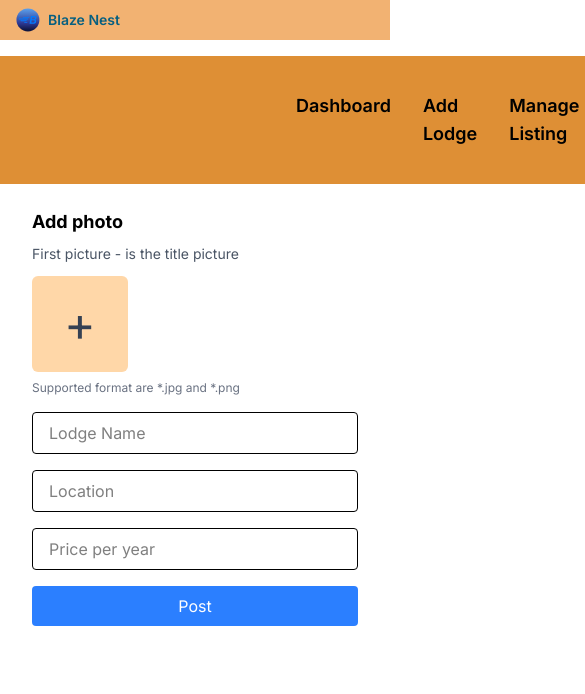
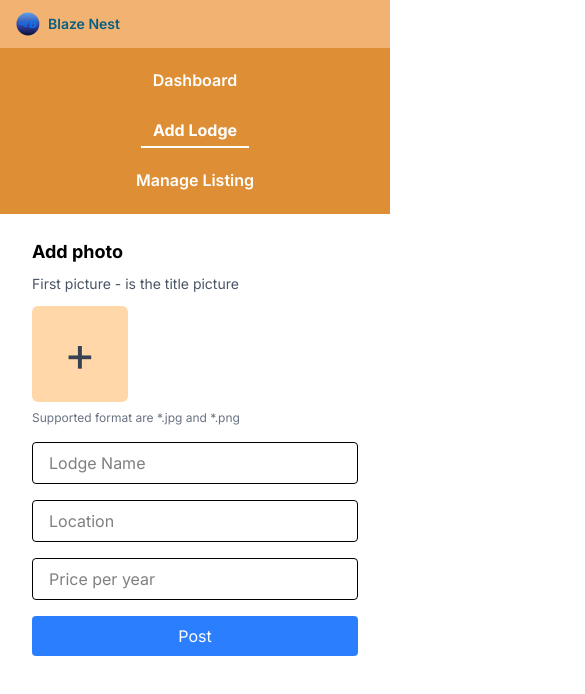
Before and after one commit to ben781105/blaze-nest, a React (Vite) app: page /add-lodge in a window 390 px wide. Shown: the top 694 px of the page, 585 px wide, since content can reach past the window. Built offline with nearby package versions, Linux system fonts and the light colour scheme.

Commit message:
Add Dashboard.jsx, AddLodge.jsx, Tabs.jsx to responsive branch

```diff
--- a/src/components/Tabs.jsx
+++ b/src/components/Tabs.jsx
@@ -8,9 +8,9 @@ const Tabs = () => {
   ];
 
   return (
-    <div className="flex flex-col">
+    <div className="flex flex-col w-full">
       {/* Logo Header */}
-      <div className="bg-[#F2B272] flex items-center px-4 py-2 mb-4">
+      <div className="bg-[#F2B272] flex items-center px-4 py-3">
         <img
           src="/svgs/blaze-nest-logo.svg"
           alt="Blaze Nest Logo"
@@ -19,18 +19,18 @@ const Tabs = () => {
         <span className="text-sm font-semibold text-[#065F80]">Blaze Nest</span>
       </div>
 
-      {/* Centered, narrower Navigation Tabs */}
-      <div className="bg-[#DE8F35] py-8 px-70 max-w-8xl mx-auto flex ">
-        <div className="max-w-4xl mx-auto flex justify-around font-semibold text-lg">
+      {/* Responsive Navigation Tabs */}
+      <div className="bg-[#DE8F35] py-4 px-4 w-full">
+        <div className="flex flex-col sm:flex-row justify-center items-center gap-4 sm:gap-8 font-semibold text-base text-white">
           {tabs.map((tab) => (
             <NavLink
               key={tab.to}
               to={tab.to}
               className={({ isActive }) =>
-                `transition px-4 py-1 ${
+                `transition px-3 py-1 border-b-2 ${
                   isActive
-                    ? 'hover:border-b-4 hover:border-[#0C61FF]'
-                    : 'hover:text-white'
+                    ? 'border-white font-bold'
+                    : 'border-transparent hover:border-white'
                 }`
               }
             >
```
